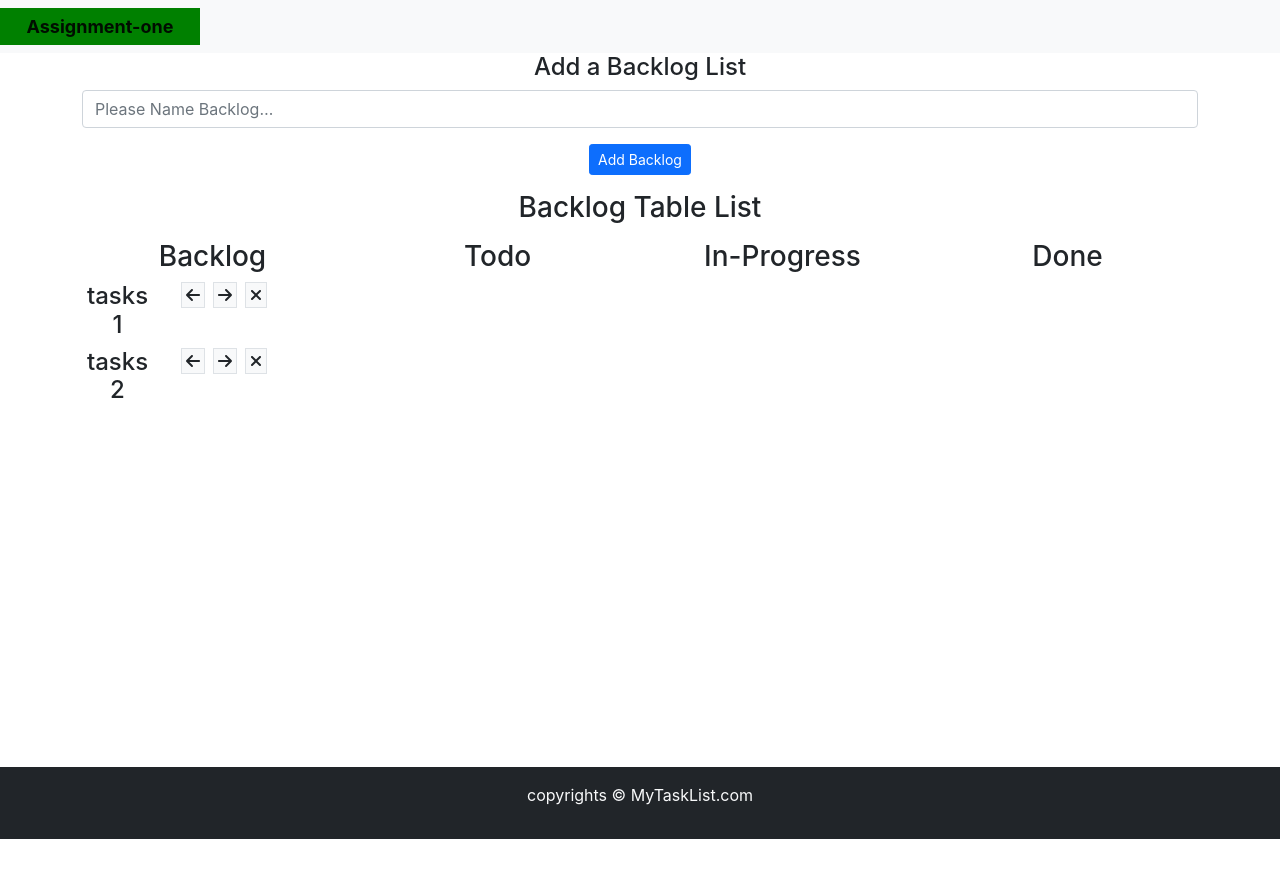
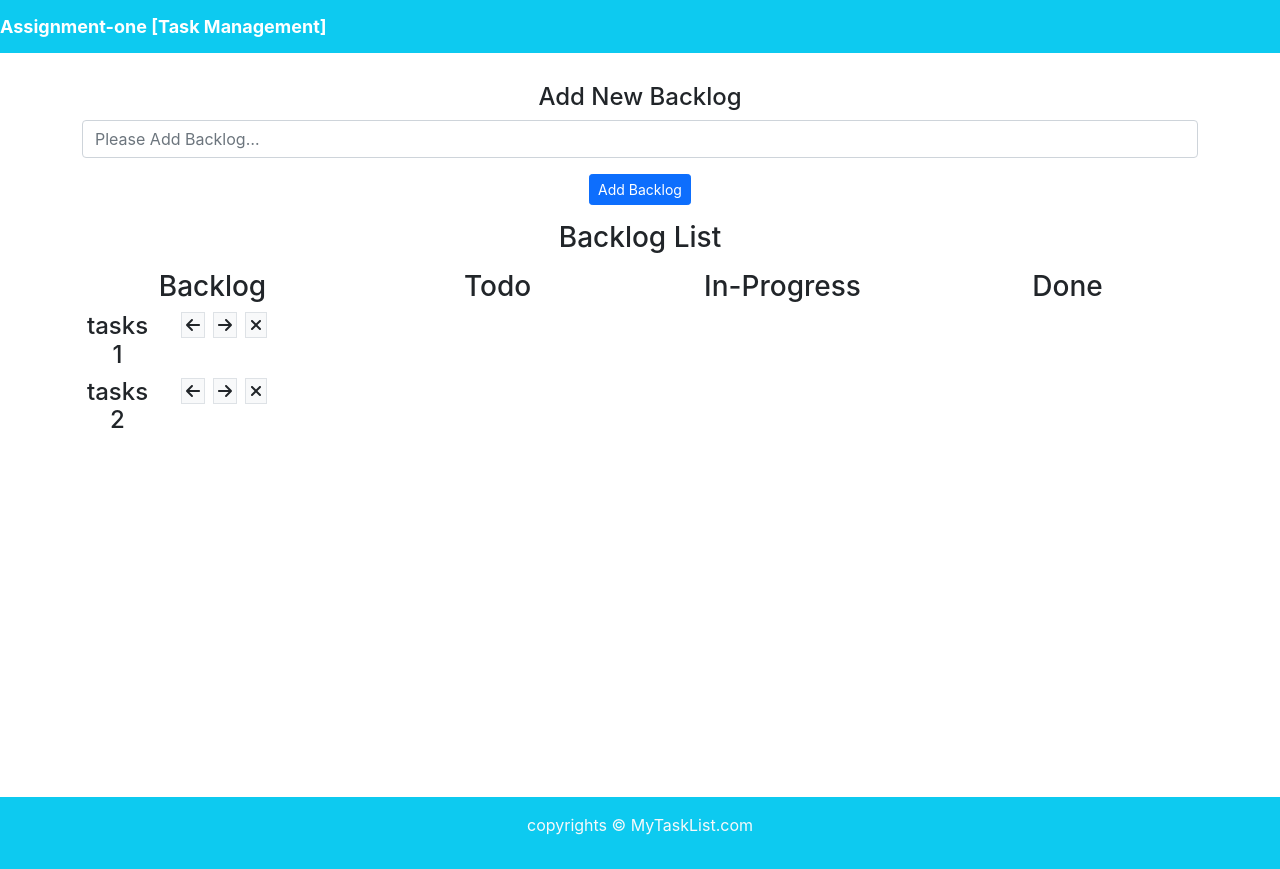
Before and after one commit to alpnaP/reactTodoAppWithRedux, a React (Create React App) app: page / in a window 1280 px wide. Before the commit the page ends 839 px from the top, so only its background shows below. Built offline with nearby package versions, Linux system fonts and the light colour scheme.

Commit message:
Final Code

```diff
--- a/src/App.js
+++ b/src/App.js
@@ -8,36 +8,9 @@ import Todos from "./MyComponents/Todos";
 
 function App() {
 
-
-  // const addTodo = (title) => {
-
-  //   let sno;
-  //   if (todos.length === 0) {
-  //     sno = 0;
-  //   } else {
-  //     sno = todos[todos.length - 1].sno + 1;
-  //   }
-  //   const myTodo = {
-  //     sno: sno,
-  //     title: title,
-  //   };
-  //   setTodos([...todos, myTodo]);
-  // };
-  // const onDelete = (todo) => {
-  //   setTodos(
-  //     todos.filter((e) => {
-  //       return e != todo;
-  //     })
-  //   );
-  //   localStorage.setItem("todos", JSON.stringify(todos));
-
-  //   // let index= todos.indexOf(todo)
-  //   // todos.splice(index,1)
-  // };
-
   return (
     <div className="App">
-      <Header title="Assignment-one" searchBar={false} />
+      <Header title="Assignment-one [Task Management]" searchBar={false} />
       <AddTodo />
       <Todos />
       <Footer/>
--- a/src/MyComponents/AddTodo.jsx
+++ b/src/MyComponents/AddTodo.jsx
@@ -4,6 +4,13 @@ import { connect } from 'react-redux'
 import { v4 as uuidv4 } from 'uuid';
 
 const regexPattern = new RegExp(/^([A-Za-z]|[0-9]|_)+$/)
+const innerPageStyle = {
+
+  marginTop: 30,
+
+
+};
+
 const AddTodo = (props) => {
   console.log(props)
 
@@ -25,14 +32,14 @@ const AddTodo = (props) => {
         setTitle("");
       }}
     return (
-      <div className="container my-9 ">
-        <h4>Add a Backlog List</h4>
+      <div  className="container my-9 ">
+        <h4  style={innerPageStyle}>Add New Backlog </h4>
         <form onSubmit={submit}>
           <div className="mb-3">
-          {/* <div className="pull-left"> */}
+
             <input
               type="text"
-              placeholder='Please Name Backlog…'
+              placeholder='Please Add Backlog…'
               value={title}
               onChange={(e) =>
                 setTitle(e.target.value)
@@ -47,7 +54,7 @@ const AddTodo = (props) => {
           <button type="submit" className="btn btn-sm btn-primary">
             Add Backlog
           </button>
-          {/* </div> */}
+
         </form>
         </div>
 
--- a/src/MyComponents/Footer.jsx
+++ b/src/MyComponents/Footer.jsx
@@ -2,7 +2,7 @@ import React from 'react'
 
  const Footer = () => {
   return (
-    <footer className='bg-dark text-light py-3' >
+    <footer className='bg-info text-light py-3' >
         <p className='text-center' >
         copyrights &copy; MyTaskList.com
         </p>
--- a/src/MyComponents/Header.jsx
+++ b/src/MyComponents/Header.jsx
@@ -7,19 +7,19 @@ import React from 'react'
 
 function Header(props) {
     const myStyle = {
-        textAlign: 'center', // <-- the magic
+        textAlign: 'text-center',
         fontWeight: 'bold',
         fontSize: 18,
         marginTop: 0,
         width: 200,
-        backgroundColor: 'green',
+
       };
   return (
 
 
 
-<nav  className="navbar navbar-expand-lg navbar-light bg-light">
-  <a style={myStyle} className="navbar-brand" >{props.title}</a>
+<nav  className="navbar navbar-dark bg-info">
+  <a style={myStyle} className="navbar-brand text-center" >{props.title}</a>
 
 </nav>
 
--- a/src/MyComponents/Todos.jsx
+++ b/src/MyComponents/Todos.jsx
@@ -1,10 +1,7 @@
 import React, { useEffect, useState } from "react";
 import TodoItem from "./TodoItem";
 import { connect } from 'react-redux'
-// import { faArrowRight } from "@fortawesome/free-solid-svg-icons";
-// import { faArrowLeft } from "@fortawesome/free-solid-svg-icons";
 
-// import { FontAwesomeIcon } from "@fortawesome/react-fontawesome";
 function Todos(props) {
   let myStyle = {
     minHeight: "70vh",
@@ -35,7 +32,7 @@ function Todos(props) {
 
   return (
     <div className="container my-3" style={myStyle}>
-      <h3 className="my-3">Backlog Table List</h3>
+      <h3 className="my-3">Backlog List</h3>
       <div class="row">
         <div class="col-sm-3">
           <h3>Backlog</h3>
```
Also changed, not shown: 2 other files (tests, documents, lock files or other folders).
